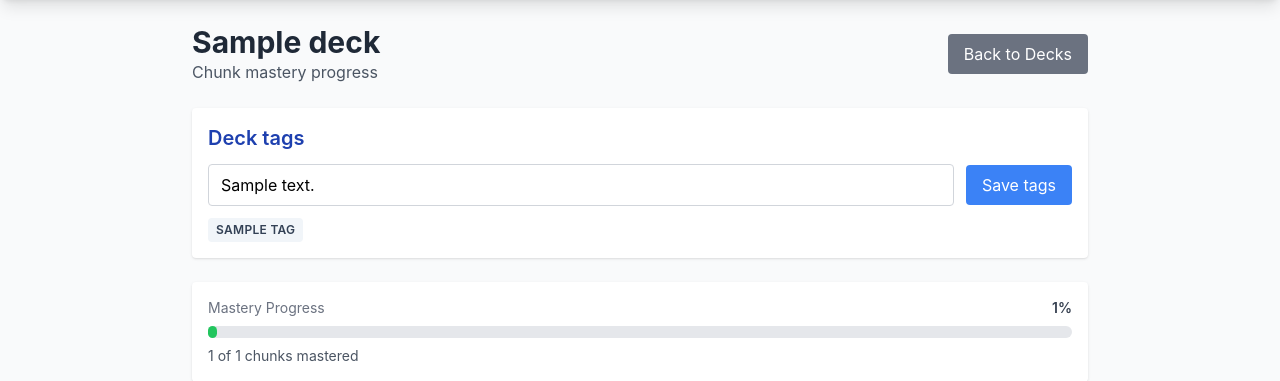
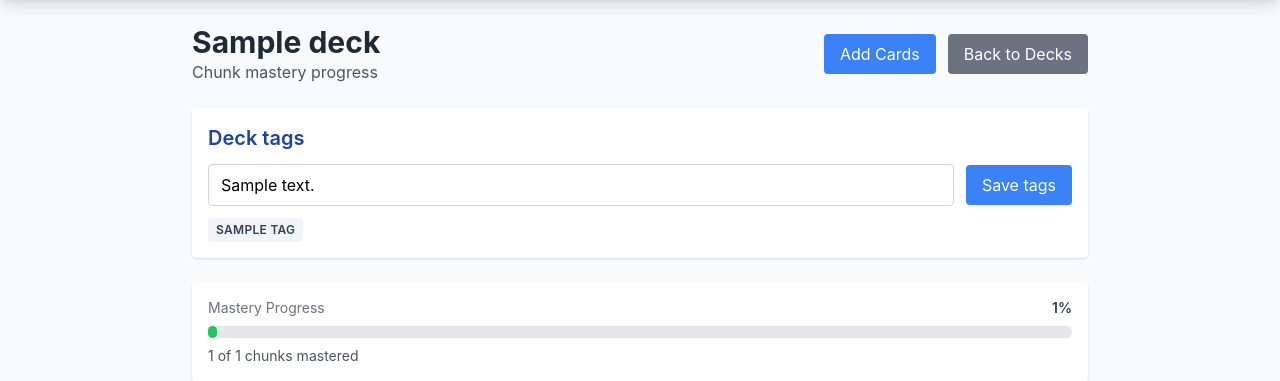
Before and after one commit to kierkegaardian/memcoach, a FastAPI app: template templates/decks/detail.html in a window 1280 px wide. Shown: the part 88-469 px from the top of the page. Run offline with FastAPI, Linux system fonts and the light colour scheme; the template is opened without the code that fills it: most values are stand-ins (such as "Sample title", 1, 10 or a date in 2020).

Commit message:
Add prominent Add Cards button to deck detail header

```diff
--- a/templates/decks/detail.html
+++ b/templates/decks/detail.html
@@ -9,11 +9,14 @@
             <h2 class="text-3xl font-bold text-gray-800">{{ deck.name }}</h2>
             <p class="text-gray-600">Chunk mastery progress</p>
         </div>
-        {% if kid_id %}
-            <a href="/kids/{{ kid_id }}/decks" class="bg-gray-500 text-white px-4 py-2 rounded hover:bg-gray-600">Back to Decks</a>
-        {% else %}
-            <a href="/decks" class="bg-gray-500 text-white px-4 py-2 rounded hover:bg-gray-600">Back to Decks</a>
-        {% endif %}
+        <div class="flex space-x-3">
+            <a href="/decks/{{ deck.id }}/add{% if kid_id %}?kid_id={{ kid_id }}{% endif %}" class="bg-blue-500 text-white px-4 py-2 rounded hover:bg-blue-600">Add Cards</a>
+            {% if kid_id %}
+                <a href="/kids/{{ kid_id }}/decks" class="bg-gray-500 text-white px-4 py-2 rounded hover:bg-gray-600">Back to Decks</a>
+            {% else %}
+                <a href="/decks" class="bg-gray-500 text-white px-4 py-2 rounded hover:bg-gray-600">Back to Decks</a>
+            {% endif %}
+        </div>
     </div>
 
     <div class="bg-white p-4 rounded shadow space-y-3">
```
